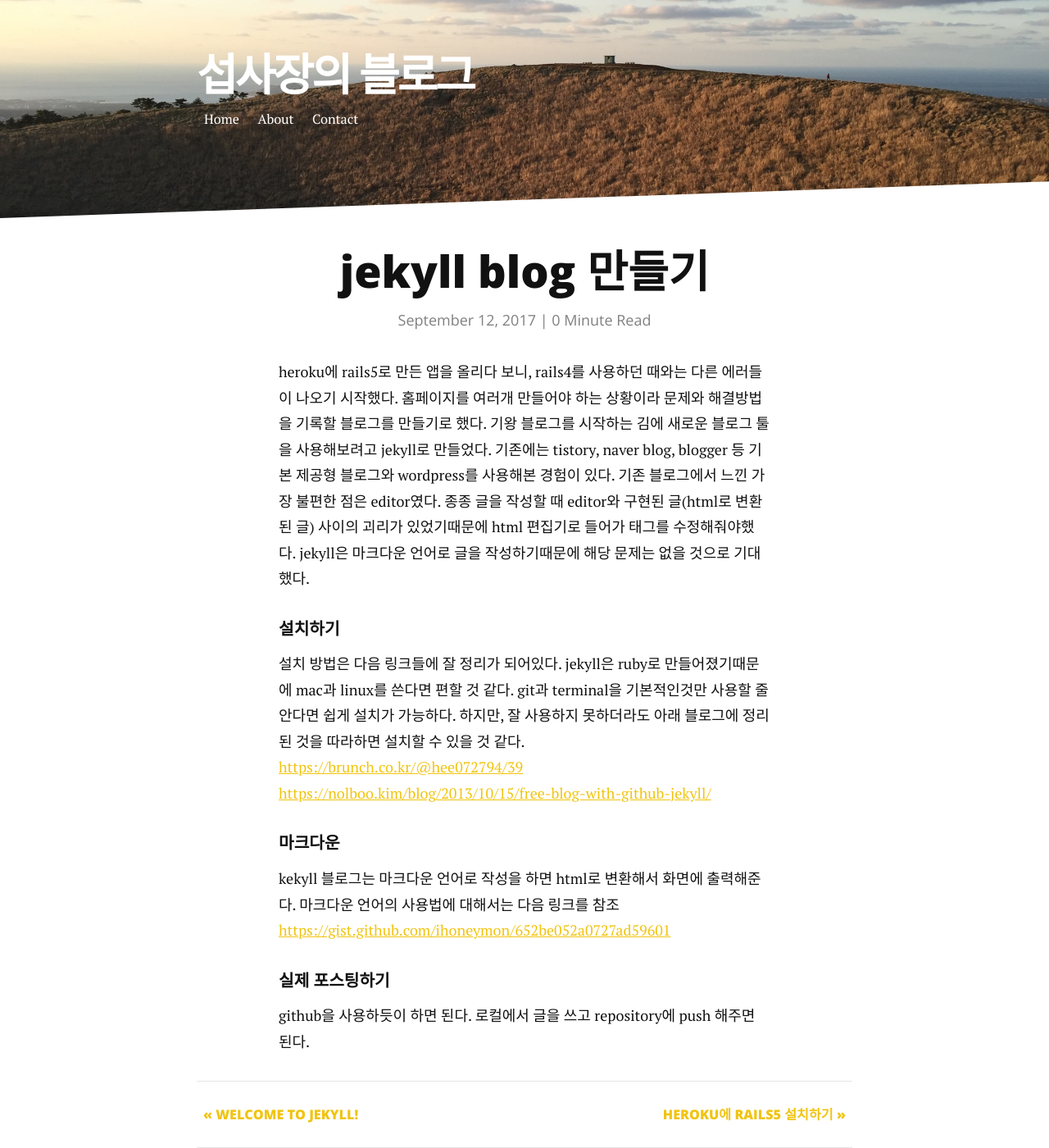
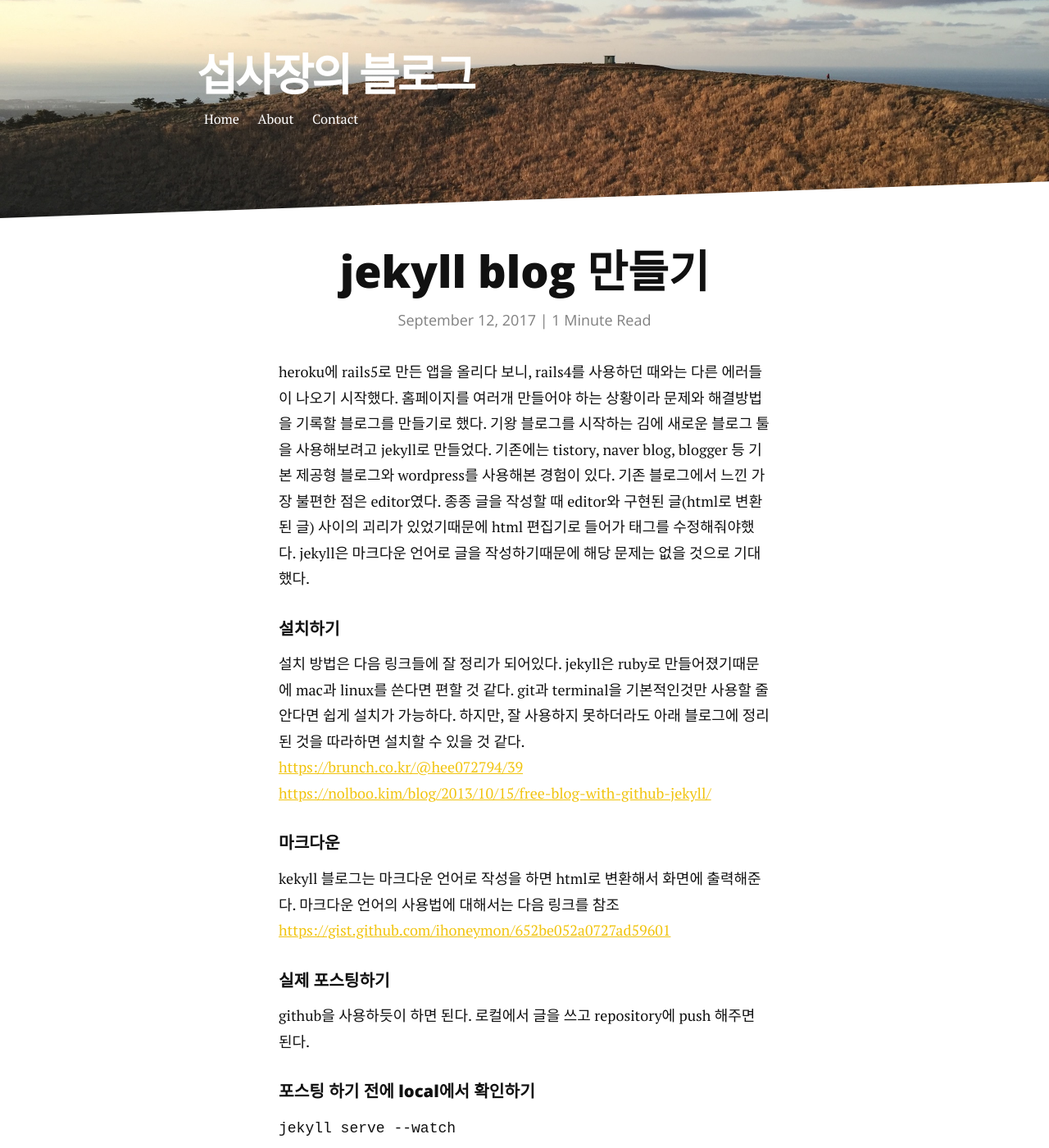
Before and after one commit to jeesub/jeesub.github.io, a Jekyll site: the page built from _posts/2017-09-12-jekyll-blog-만들기.markdown, in a window 1280 px wide and 1400 px high. Shown: the whole window at 82% size. Built offline with Jekyll 4.4.1, drawn with Linux system fonts in a browser that asks for light colours; nearby versions of some CDN libraries.

Commit message:
jekyll-blog-만들기 수정

```diff
--- a/_posts/2017-09-12-jekyll-blog-만들기.markdown
+++ b/_posts/2017-09-12-jekyll-blog-만들기.markdown
@@ -17,3 +17,7 @@ kekyll 블로그는 마크다운 언어로 작성을 하면 html로 변환해서
 
 #### 실제 포스팅하기
 github을 사용하듯이 하면 된다. 로컬에서 글을 쓰고 repository에 push 해주면 된다.
+
+#### 포스팅 하기 전에 local에서 확인하기
+`jekyll serve --watch`<br>
+명령어로 local에서 미리 볼 수 있다.
```
